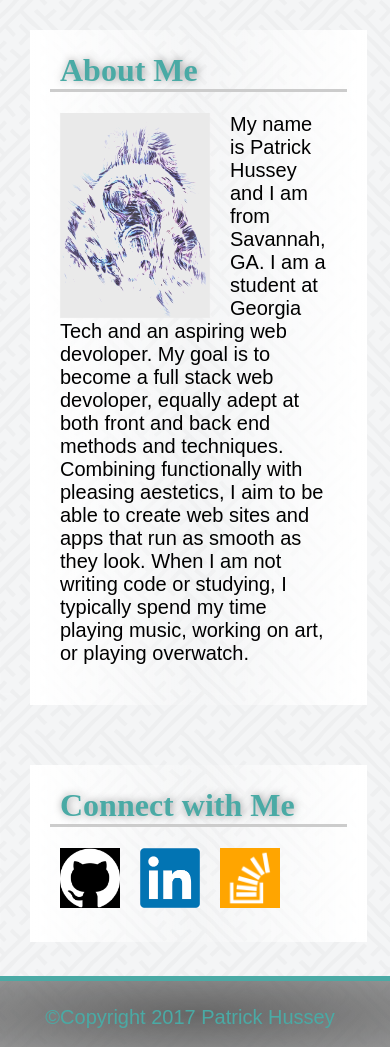
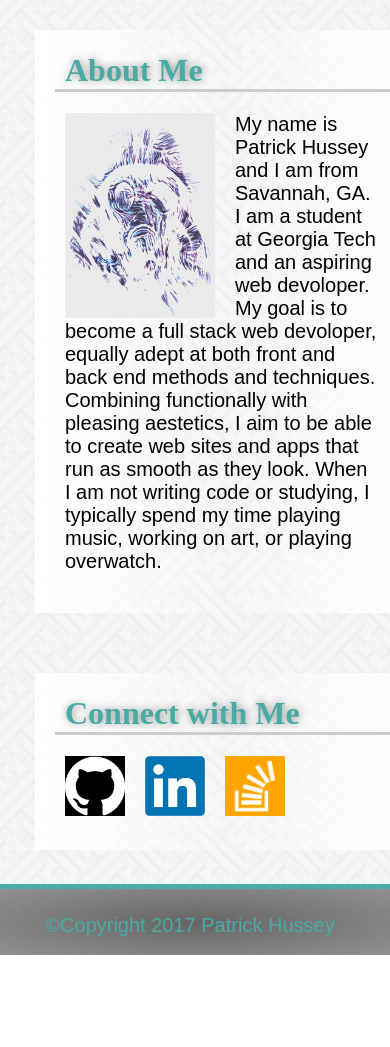
Before and after one commit to Husspm/Responsive-Portfolio, a PHP site: page /index.php in a window 390 px wide. Shown: the part 106-1153 px from the top of the page. After the commit the page ends 1061 px from the top, so only its background shows below. Run offline with PHP 8.4, Linux system fonts and the light colour scheme.

Commit message:
More changes

```diff
--- a/style2.css
+++ b/style2.css
@@ -269,7 +269,8 @@ button {
 		bottom: 2px;
 	}
 	.content {
-		margin-right: 60px;
+		margin-right: 5px;
+		margin-left: 5px;
 	}
 }
 @media screen and (max-width: 490px) {
```
